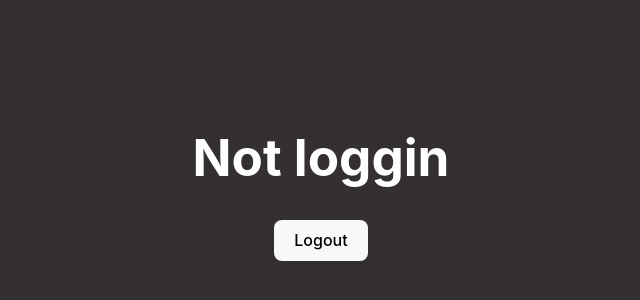
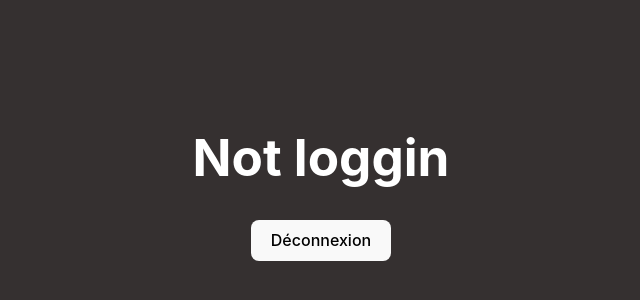
Before and after one commit to Liv44/piniatalk, a Vue app: page /piniatalk in a window 1280 px wide. Shown: the part 222-522 px from the top of the page, without its empty margins (319-959 px from the left). Built offline with nearby package versions, Linux system fonts and the light colour scheme.

Commit message:
Logout front

```diff
--- /dev/null
+++ b/src/components/Logout.vue
@@ -0,0 +1,12 @@
+<script setup lang="ts">
+import router from "../router";
+
+const onClickLogout = () => {
+    sessionStorage.clear();
+    router.push("/");
+};
+</script>
+
+<template>
+    <button @click="onClickLogout">Déconnexion</button>
+</template>
--- a/src/views/AboutView.vue
+++ b/src/views/AboutView.vue
@@ -1,19 +1,15 @@
 <script setup lang="ts">
 import { watchEffect } from "vue";
+import Logout from "../components/Logout.vue";
 import router from "../router";
 
 const token = sessionStorage.getItem("token");
-
-const onClickClear = () => {
-    sessionStorage.clear();
-    router.push("/");
-};
 </script>
 
 <template>
     <div class="about">
         <h1>{{ !token ? "Not loggin" : "Successful login" }}</h1>
-        <button @click="onClickClear">Logout</button>
+        <Logout />
     </div>
 </template>
 
```
